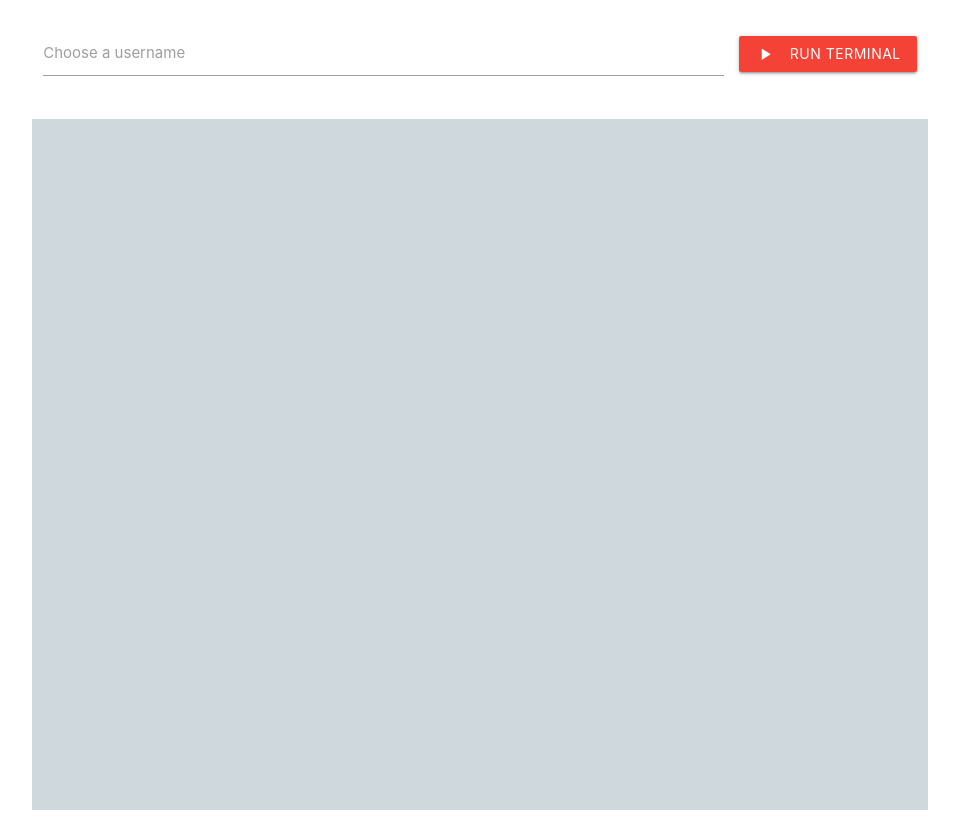
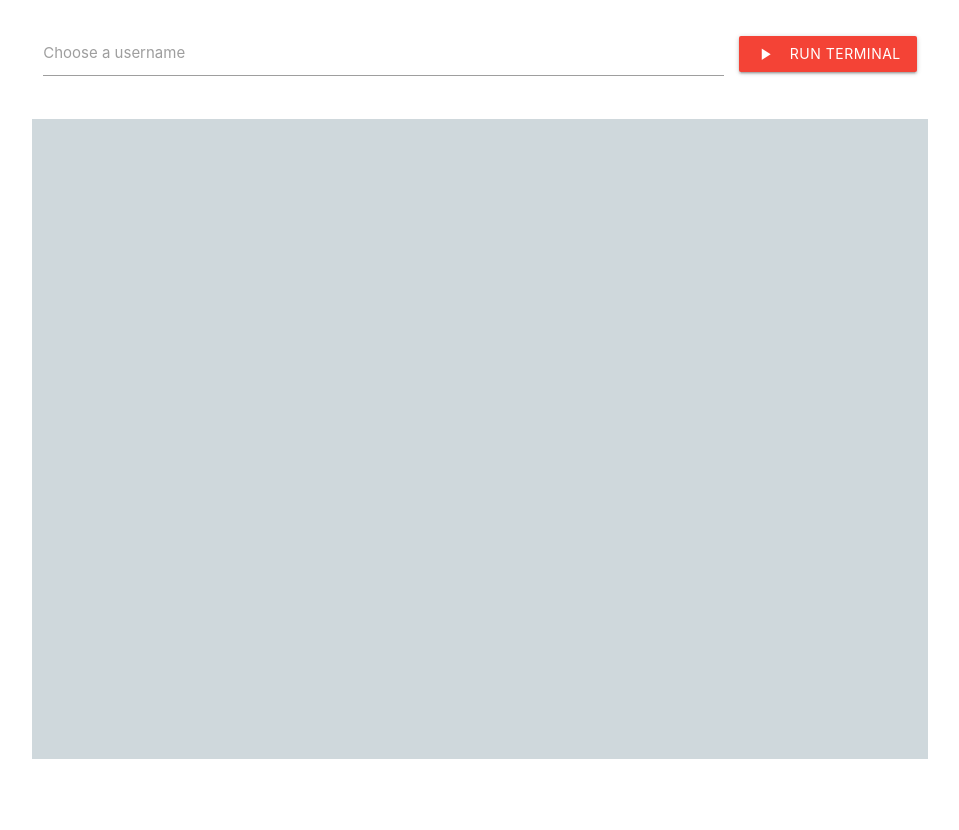
Before and after one commit to jwuensche/talk-container-manager, a website: page assets/index.html in a window 1280 px wide. Shown: the whole page, without its empty margins (160-1119 px from the left). After the commit the page ends 800 px from the top, so only its background shows below. Drawn offline with Linux system fonts and the light colour scheme.

Commit message:
Changes to display lower part of terminal

```diff
--- a/assets/css/site.css
+++ b/assets/css/site.css
@@ -21,5 +21,6 @@
     display: block;
     width:  calc(4vw * 18);
     height: calc(3vw * 18);
+    max-height: 80vh;
     border: none;
 }
```
